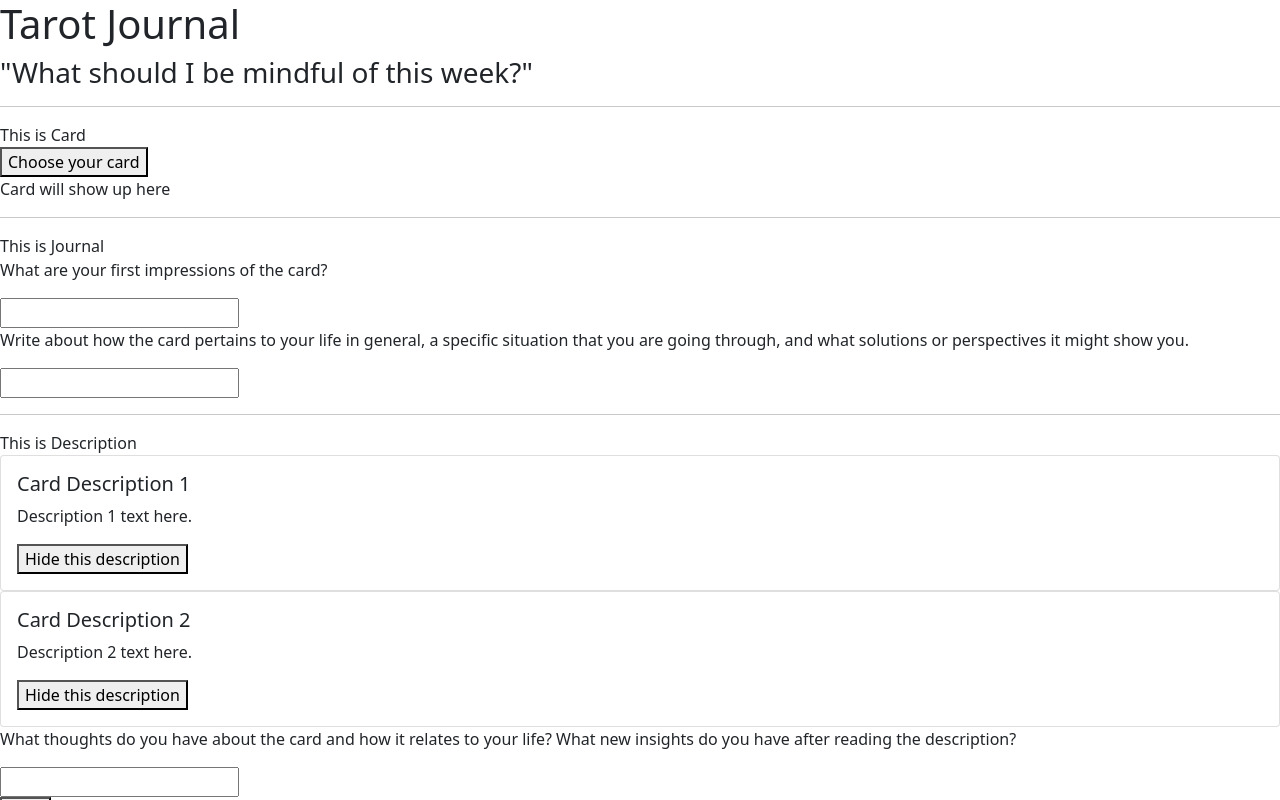
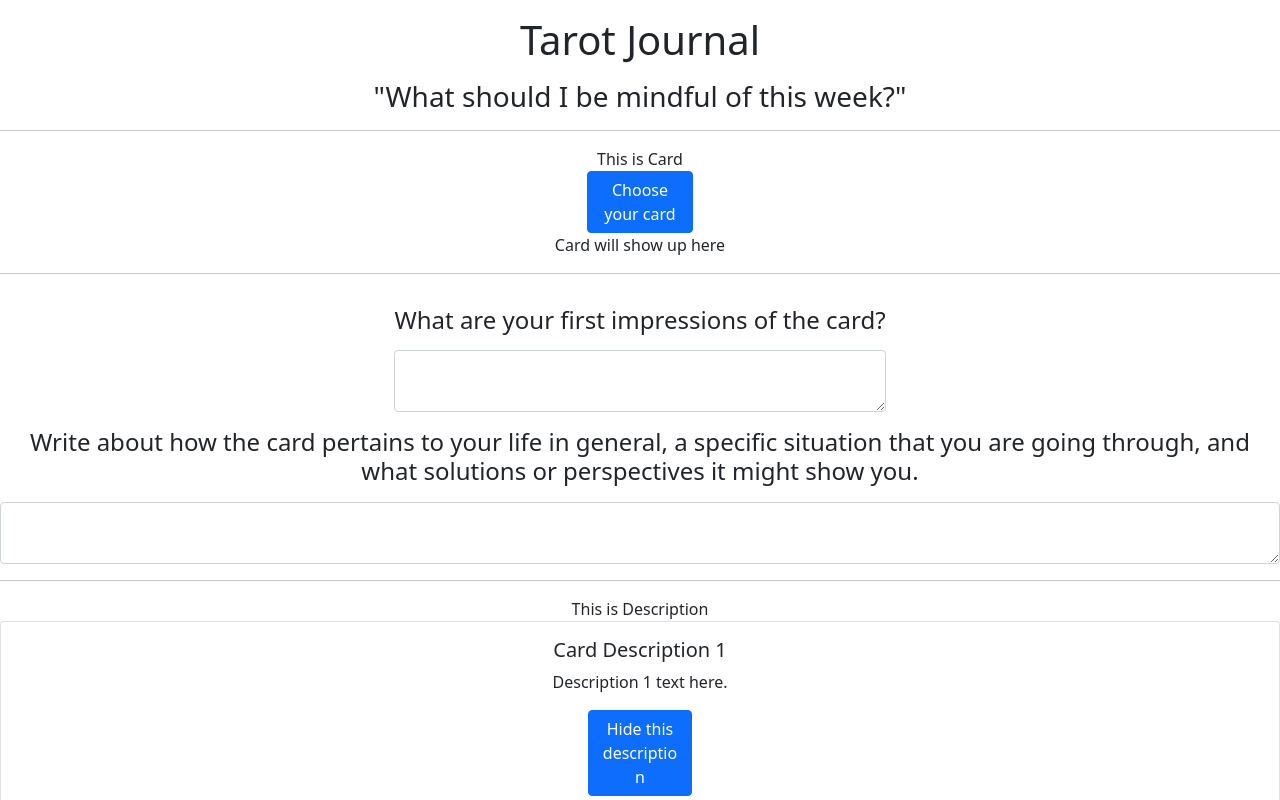
Before and after one commit to emoran0403/Daily_Tarot_Picker, a React app: page /dailydraw in a window 1280 px wide. Both pictures are taken after a click on the button "Show Descriptions". Shown: the top 800 px of the page. Built offline with nearby package versions, Linux system fonts and the light colour scheme.

Commit message:
swapped colors to bootstrap defaults, added styling to components, still need to rezise text areas

```diff
--- a/src/client/Components/Card.tsx
+++ b/src/client/Components/Card.tsx
@@ -18,11 +18,15 @@ const Card = (props: Types.CardCompProps) => {
   };
 
   return (
-    <div>
-      <div>This is Card</div>
-      {cardChosen && <button onClick={() => drawCard()}>Choose your card</button>}
+    <div className="d-flex flex-column justify-content-center align-items-center">
+      <div className="text-center">This is Card</div>
+      {cardChosen && (
+        <button className="btn btn-primary col-1" onClick={() => drawCard()}>
+          Choose your card
+        </button>
+      )}
 
-      <div>
+      <div className="text-center">
         {/* <img src="" alt="" /> */}
         <div>Card will show up here</div>
       </div>
--- a/src/client/Components/Description.tsx
+++ b/src/client/Components/Description.tsx
@@ -20,20 +20,25 @@ const Description = (props: Types.DescriptionCompProps) => {
   useEffect(() => {}, [descButtonPressed, descToHide, descButtonHidden]);
 
   return (
-    <div>
+    <div className="d-flex flex-column justify-content-center align-items-center">
       <div>This is Description</div>
-      <div>
-        {!descButtonPressed && <button onClick={() => showDescriptions()}>Show Descriptions</button>}
+      <div className="text-center">
+        {!descButtonPressed && (
+          <button className="btn btn-primary col-1" onClick={() => showDescriptions()}>
+            Show Descriptions
+          </button>
+        )}
 
         {descButtonPressed && (
           <div>
             {descToHide != 1 && (
               <div className="card">
-                <div className="card-body">
-                  <h5 className="card-title">Card Description 1</h5>
-                  <p className="card-text">Description 1 text here.</p>
+                <div className="card-body text-center">
+                  <h5 className="card-title text-center">Card Description 1</h5>
+                  <p className="card-text text-center">Description 1 text here.</p>
                   {descToHide != 2 && (
                     <button
+                      className="btn btn-primary col-1"
                       onClick={() => {
                         setDescToHide(1);
                         setDescButtonHidden(true);
@@ -48,12 +53,13 @@ const Description = (props: Types.DescriptionCompProps) => {
 
             {descToHide != 2 && (
               <div className="card">
-                <div className="card-body">
-                  <h5 className="card-title">Card Description 2</h5>
-                  <p className="card-text">Description 2 text here.</p>
+                <div className="card-body text-center">
+                  <h5 className="card-title text-center">Card Description 2</h5>
+                  <p className="card-text text-center">Description 2 text here.</p>
 
                   {descToHide != 1 && (
                     <button
+                      className="btn btn-primary col-1"
                       onClick={() => {
                         setDescToHide(2);
                         setDescButtonHidden(true);
@@ -67,12 +73,12 @@ const Description = (props: Types.DescriptionCompProps) => {
             )}
           </div>
         )}
-        <div>
-          <p>
+        <div className="d-flex flex-column justify-content-center align-items-center">
+          <h4 className="text-center my-3">
             What thoughts do you have about the card and how it relates to your life? What new insights do you have
             after reading the description?
-          </p>
-          <input type="text" id="journal3" name="journal3" />
+          </h4>
+          <textarea className="form-control" wrap="hard" id="journal3" name="journal3" />
         </div>
       </div>
     </div>
--- a/src/client/Components/Journal.tsx
+++ b/src/client/Components/Journal.tsx
@@ -7,19 +7,18 @@ const Journal = (props: Types.JournalCompProps) => {
 
   return (
     <div>
-      <div>This is Journal</div>
-      <div>
-        <div>
-          <p>What are your first impressions of the card?</p>
-          <input type="text" id="journal1" name="journal1" />
+      <div className="d-flex flex-column justify-content-center align-items-center">
+        <div className="d-flex flex-column justify-content-center align-items-center">
+          <h4 className="text-center my-3">What are your first impressions of the card?</h4>
+          <textarea className="form-control" wrap="hard" id="journal1" name="journal1" />
         </div>
 
-        <div>
-          <p>
+        <div className="d-flex flex-column justify-content-center align-items-center">
+          <h4 className="text-center my-3">
             Write about how the card pertains to your life in general, a specific situation that you are going through,
             and what solutions or perspectives it might show you.
-          </p>
-          <input type="text" id="journal2" name="journal2" />
+          </h4>
+          <textarea className="form-control" wrap="hard" id="journal2" name="journal2" />
         </div>
       </div>
     </div>
--- a/src/client/Components/MainView.tsx
+++ b/src/client/Components/MainView.tsx
@@ -15,8 +15,8 @@ const MainView = (props: Types.MainViewCompProps) => {
   return (
     <div>
       <div>
-        <h1>Tarot Journal</h1>
-        <h3>"What should I be mindful of this week?"</h3>
+        <h1 className="text-center my-3">Tarot Journal</h1>
+        <h3 className="text-center mt-2">"What should I be mindful of this week?"</h3>
       </div>
       <hr></hr>
       <Card />
@@ -24,7 +24,11 @@ const MainView = (props: Types.MainViewCompProps) => {
       <Journal />
       <hr></hr>
       <Description />
-      <button onClick={() => saveJournal()}>Save</button>
+      <div className="text-center">
+        <button className="btn btn-primary" onClick={() => saveJournal()}>
+          Save
+        </button>
+      </div>
     </div>
   );
 };
--- a/src/client/scss/app.scss
+++ b/src/client/scss/app.scss
@@ -1,12 +1,12 @@
 // First override some or all individual color variables
-$primary: #25408f;
-$secondary: #8f5325;
-$success: #3e8d63;
-$info: #13101c;
-$warning: #945707;
-$danger: #d62518;
+$primary: #0d6efd;
+$secondary: #6c757d;
+$success: #198754;
+$info: #0dcaf0;
+$warning: #ffc107;
+$danger: #dc3545;
 $light: #f8f9fa;
-$dark: #343a40;
+$dark: #212529;
 
 // Then add them to your custom theme-colors map, together with any additional colors you might need
 $theme-colors: (
@@ -21,4 +21,4 @@ $theme-colors: (
   // add any additional color below
 );
 
-@import '../../../node_modules/bootstrap/scss/bootstrap.scss';
+@import "../../../node_modules/bootstrap/scss/bootstrap.scss";
```
Lines whose indentation alone changed are shown as unchanged.
